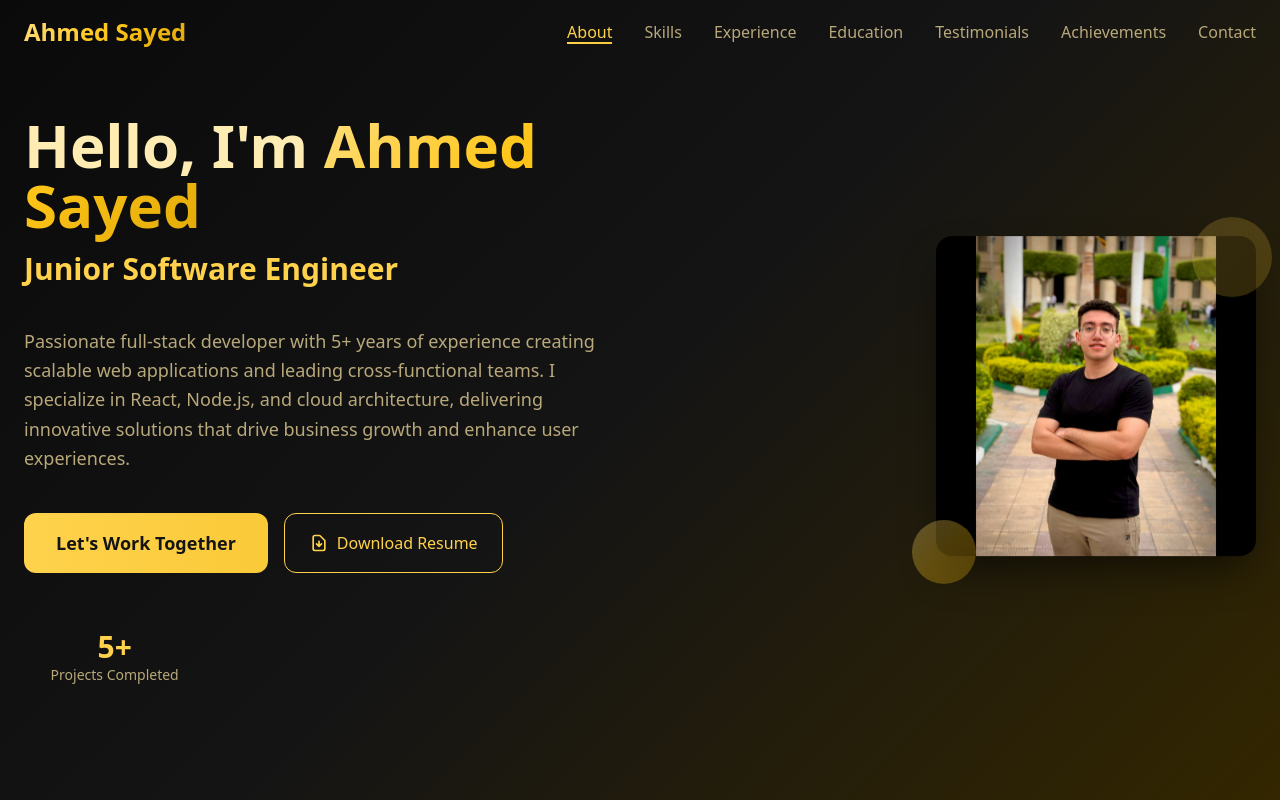
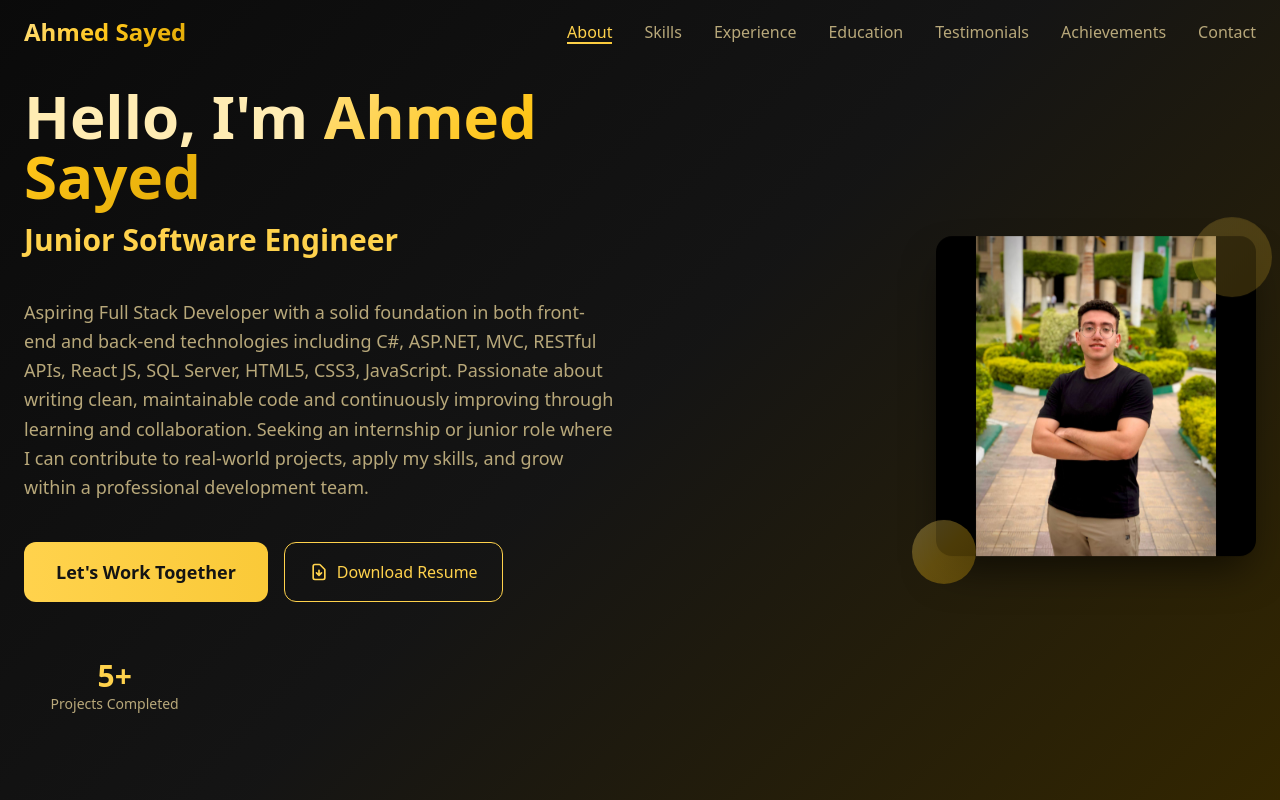
Before and after one commit to AhmeedSayeed/Ahmed-Sayed-Portfolio, a React (Vite) app: page / in a window 1280 px wide. Shown: the top 800 px of the page. Built offline with nearby package versions, Linux system fonts and the light colour scheme; the HTML template or start-up script is replaced by a standard one.

Commit message:
Change usp statement

```diff
--- a/src/data/personal.js
+++ b/src/data/personal.js
@@ -6,7 +6,11 @@ export const personalData = {
   location: "Cairo, Egypt",
   profileImage: "/src/assets/profile-pic.jpg",
 
-  uspStatement: "Passionate full-stack developer with 5+ years of experience creating scalable web applications and leading cross-functional teams. I specialize in React, Node.js, and cloud architecture, delivering innovative solutions that drive business growth and enhance user experiences.",
+  uspStatement: "Aspiring Full Stack Developer with a solid foundation in both front-end and back-end technologies including C#, \
+  ASP.NET, MVC, RESTful APIs, React JS, SQL Server, HTML5, CSS3, JavaScript. Passionate about writing clean, \
+  maintainable code and continuously improving through learning and collaboration. Seeking an internship or \
+  junior role where I can contribute to real-world projects, apply my skills, and grow within a professional \
+  development team.",
 
   ctaText: "Let's Work Together",
   ctaLink: "#contact"
```
